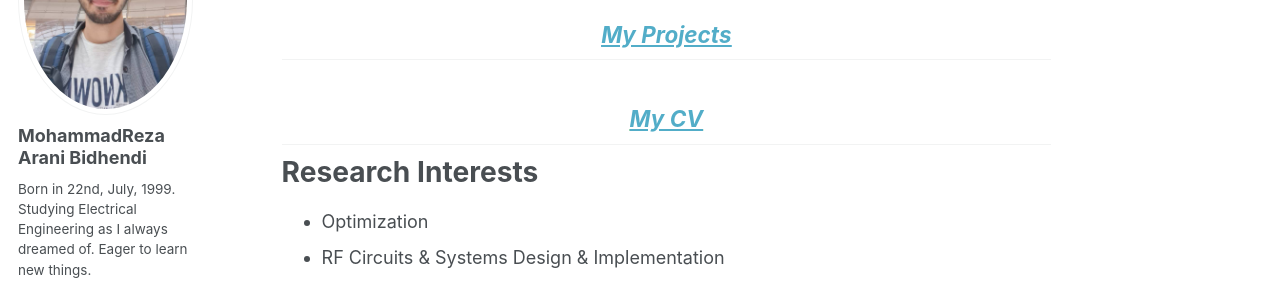
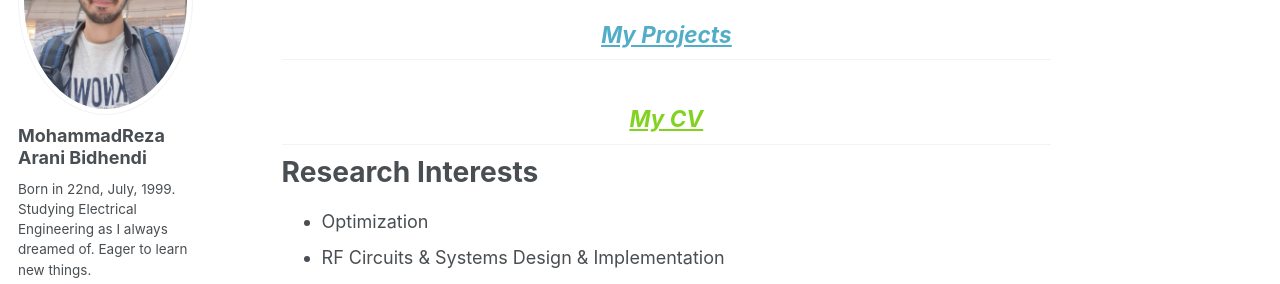
Before and after one commit to MohammadReza-Arani/MohammadReza-Arani.github.io, a Jekyll site: the page built from _pages/about.md, in a window 1280 px wide and 1400 px high, scrolled down 709 px. Shown: the part 150-434 px from the top of the window. Built offline with Jekyll 4.4.1, drawn with Linux system fonts in a browser that asks for light colours.

Commit message:
Update about.md

```diff
--- a/_pages/about.md
+++ b/_pages/about.md
@@ -38,7 +38,7 @@ I believe that most problems can be solved if we are willing to look at them fro
 </style>
 
   <div class="my-projects-box2">
-    <h2 style="color: #82d220; font-weight: bold; font-style: italic; text-align:center; text-decoration: underline;"><a href="/cv/">My CV</a></h2>
+    <h2 style="color: #82d220; font-weight: bold; font-style: italic; text-align:center; text-decoration: underline;"><a href="/cv/" style="color: #82d220;">My CV</a></h2>
   </div>
 
 <style>
@@ -47,7 +47,7 @@ I believe that most problems can be solved if we are willing to look at them fro
 }
 
 .my-projects-box2:hover {
-  background-color: #82d220;
+  background-color: #97f79a;
 }
 </style>
 
```
